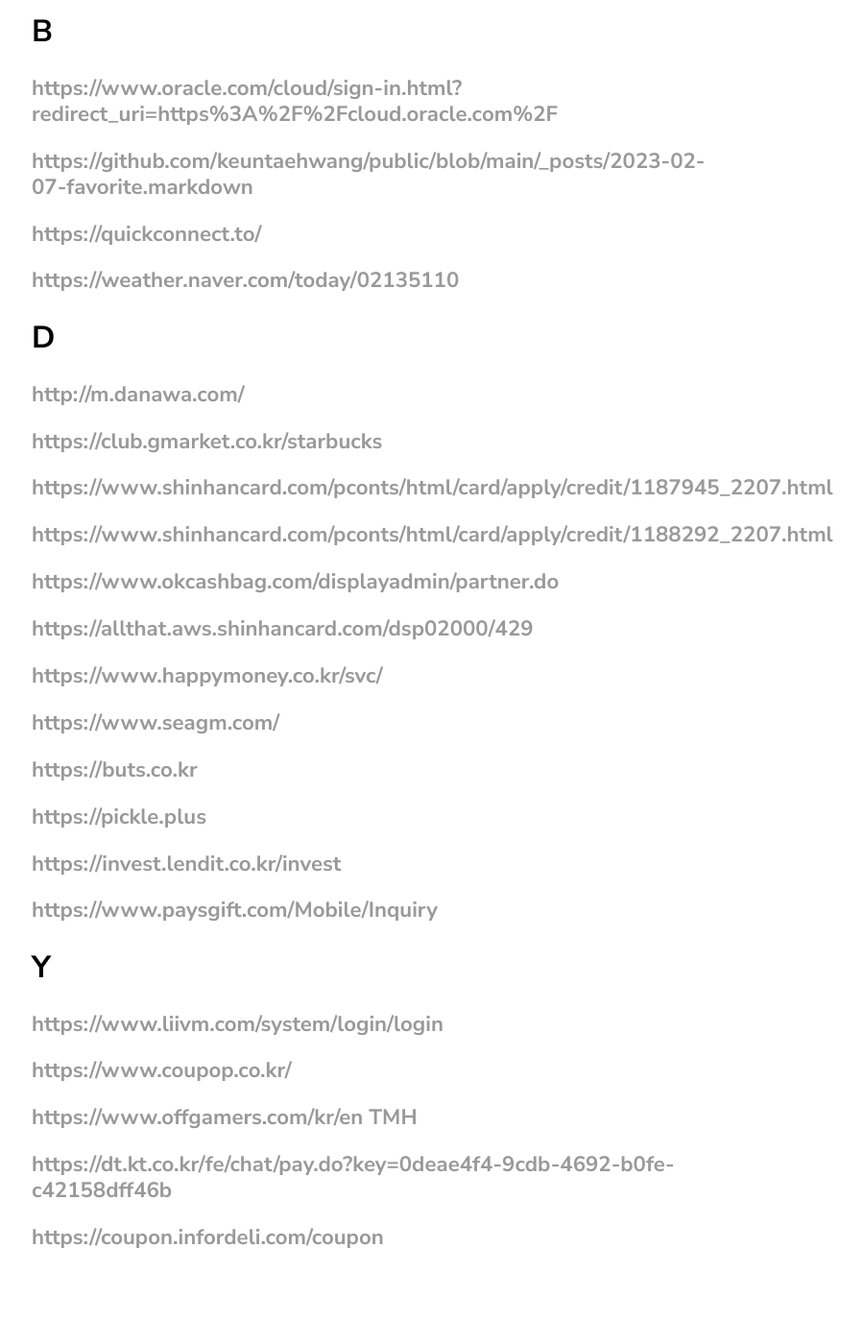
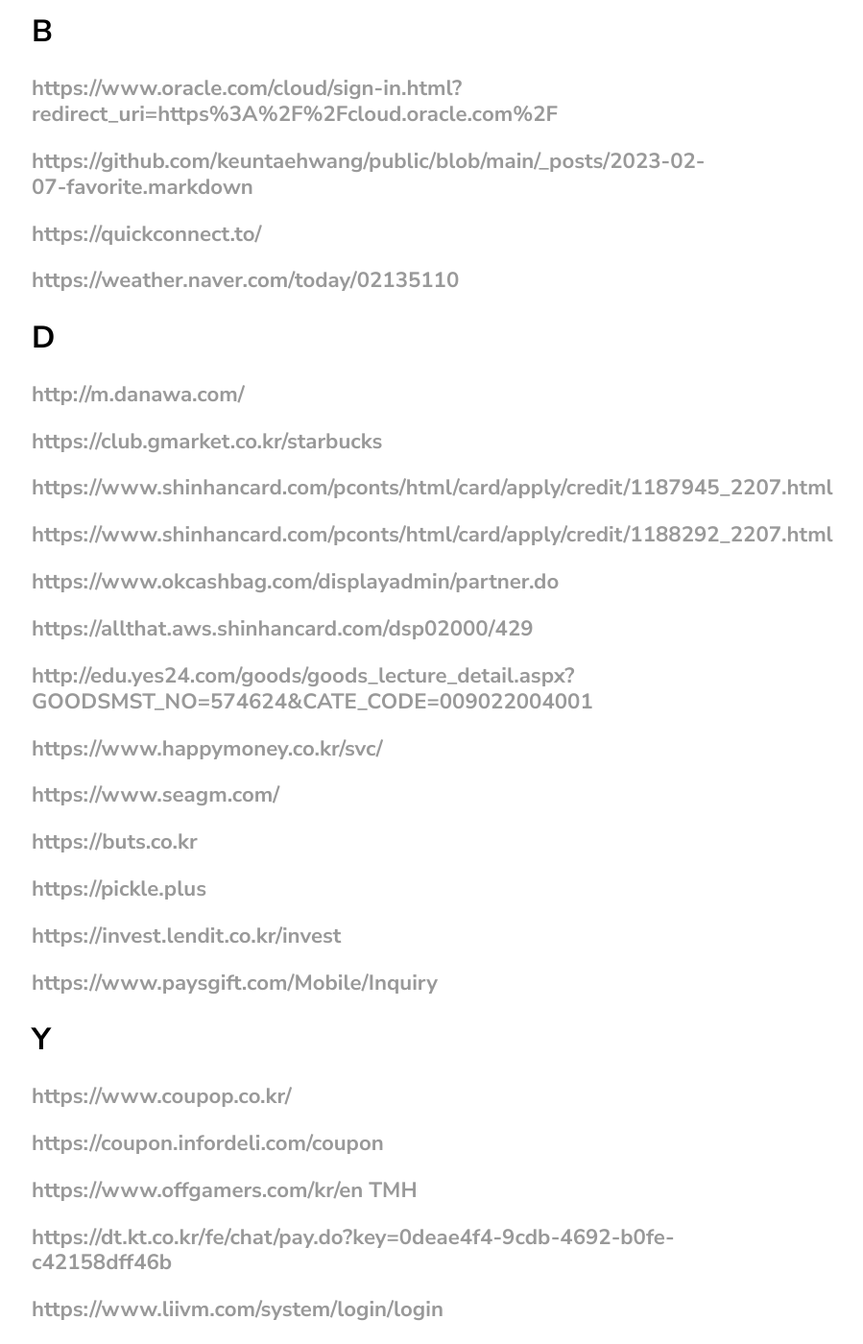
Before and after one commit to keuntaehwang/public, a Jekyll site: the page built from _posts/2023-02-07-favorite.markdown, in a window 1280 px wide and 1400 px high, scrolled down 908 px. Shown: the whole window at 96% size, without its empty margins (67-966 px from the left). Built offline with Jekyll 4.4.1, drawn with Linux system fonts in a browser that asks for light colours; before the commit the page ends 2233 px from its top, so only the background shows below that.

Commit message:
Update 2023-02-07-favorite.markdown

```diff
--- a/_posts/2023-02-07-favorite.markdown
+++ b/_posts/2023-02-07-favorite.markdown
@@ -27,6 +27,7 @@ categories: NONE
 ### <https://www.shinhancard.com/pconts/html/card/apply/credit/1188292_2207.html>
 ### <https://www.okcashbag.com/displayadmin/partner.do>
 ### <https://allthat.aws.shinhancard.com/dsp02000/429>
+### <http://edu.yes24.com/goods/goods_lecture_detail.aspx?GOODSMST_NO=574624&CATE_CODE=009022004001>
 ### <https://www.happymoney.co.kr/svc/>
 ### <https://www.seagm.com/>
 ### <https://buts.co.kr>
@@ -35,8 +36,8 @@ categories: NONE
 ### <https://www.paysgift.com/Mobile/Inquiry>
 
 ## Y
-### <https://www.liivm.com/system/login/login>
 ### <https://www.coupop.co.kr/>
+### <https://coupon.infordeli.com/coupon>
 ### <https://www.offgamers.com/kr/en> [TMH](https://themorehelp.com/)
 ### <https://dt.kt.co.kr/fe/chat/pay.do?key=0deae4f4-9cdb-4692-b0fe-c42158dff46b>
-### <https://coupon.infordeli.com/coupon>
+### <https://www.liivm.com/system/login/login>
```
